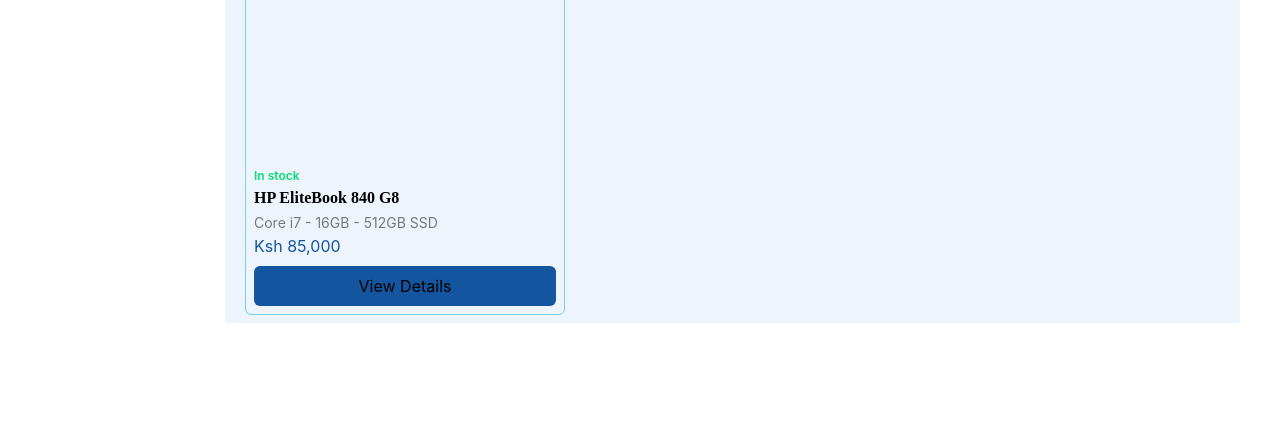
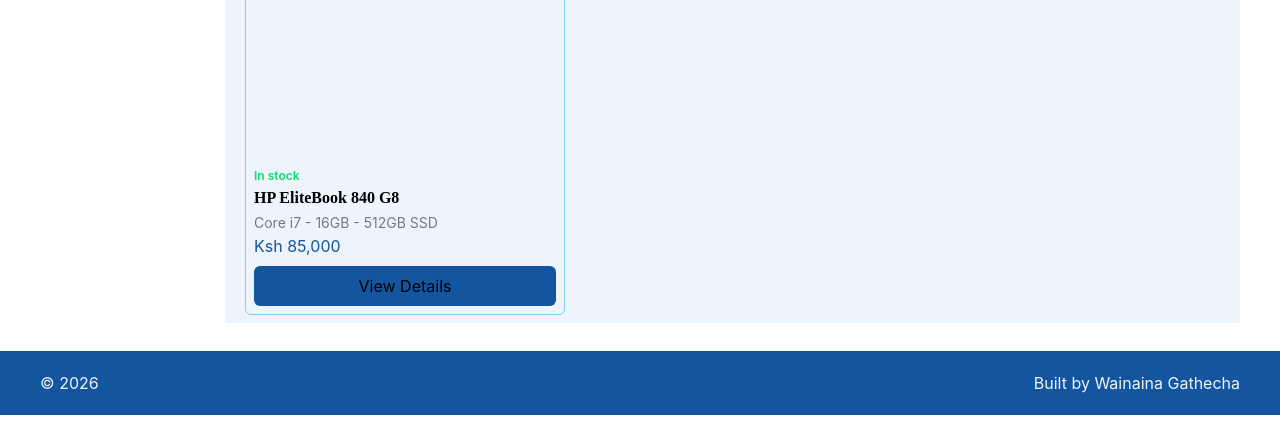
Before and after one commit to WainainaGathecha/mellowdee-tech, a website: page shop.html in a window 1280 px wide. Shown: the part 759-1182 px from the top of the page. Before the commit the page ends 1110 px from the top, so only its background shows below. Drawn offline with nearby package versions, Linux system fonts and the light colour scheme; files that its build step writes are made by us from their sources.

Commit message:
add footer to shop.html

```diff
--- a/shop.html
+++ b/shop.html
@@ -274,5 +274,15 @@
         </div>
     </section>
 
+    <!-- footer -->
+    <footer class="section-container bg-primary text-surface flex justify-between items-center">
+        <span>
+            &copy 2026
+        </span>
+        <span>
+            Built by Wainaina Gathecha
+        </span>
+    </footer>
+
 </body>
 </html>
```
